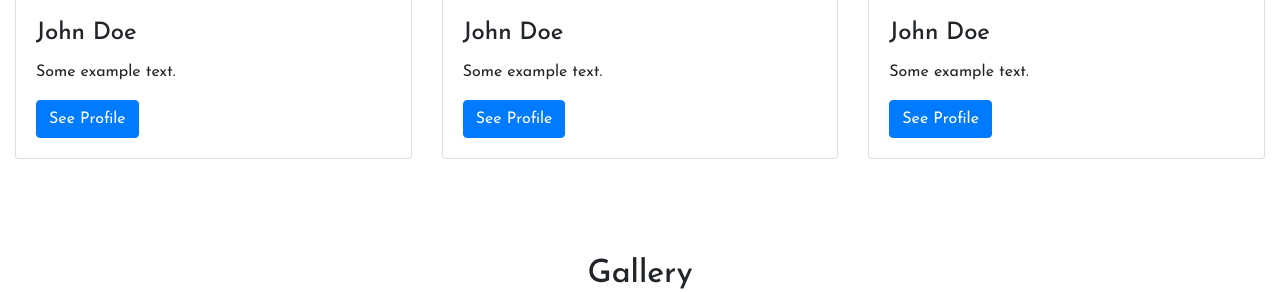
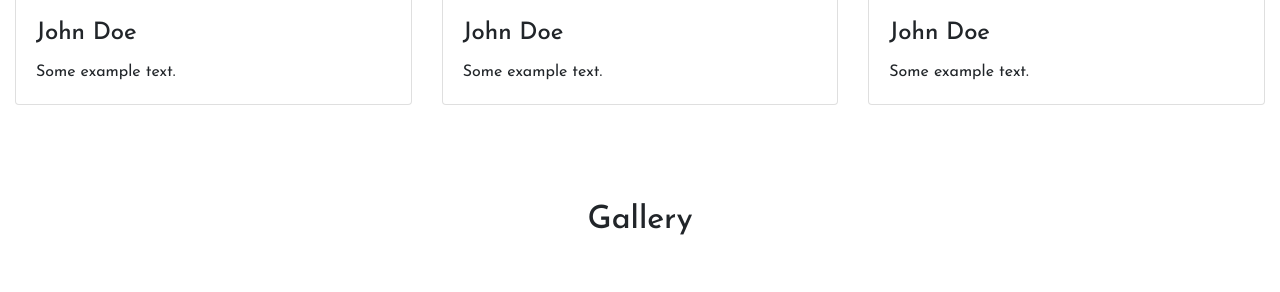
Before and after one commit to SaileshAman/Vroom, a PHP site: page / in a window 1280 px wide. Shown: the part 1836-2128 px from the top of the page. Run offline with PHP 8.4, Linux system fonts and the light colour scheme.

Commit message:
Second Commit

```diff
--- a/deleteAcc.php
+++ b/deleteAcc.php
@@ -9,6 +9,6 @@ $table = $_SESSION['type'];
 $sql = "DELETE FROM $table WHERE email='$email'";
 $result = mysqli_query($conn, $sql);
 echo "<script>alert('Account has been Deleted Successfully..!!\nEmail: $email')</script>";
-header("Location: login.php");
+header("Location: logout.php");
 
 ?>
--- a/index.php
+++ b/index.php
@@ -87,7 +87,6 @@
                         <div class="card-body">
                             <h4 class="card-title">John Doe</h4>
                             <p class="card-text">Some example text.</p>
-                            <a href="#" class="btn btn-primary">See Profile</a>
                         </div>
                     </div>
                 </div>
@@ -97,7 +96,6 @@
                         <div class="card-body">
                             <h4 class="card-title">John Doe</h4>
                             <p class="card-text">Some example text.</p>
-                            <a href="#" class="btn btn-primary">See Profile</a>
                         </div>
                     </div>
                 </div>
@@ -107,7 +105,6 @@
                         <div class="card-body">
                             <h4 class="card-title">John Doe</h4>
                             <p class="card-text">Some example text.</p>
-                            <a href="#" class="btn btn-primary">See Profile</a>
                         </div>
                     </div>
                 </div>
```
